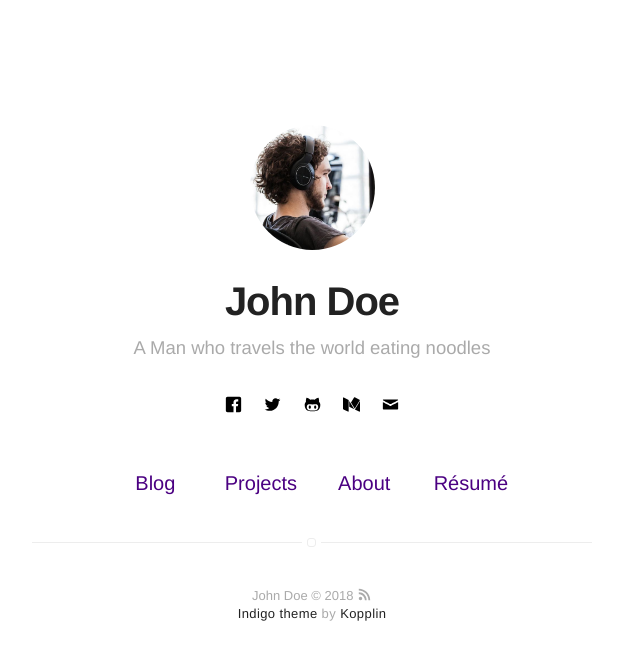
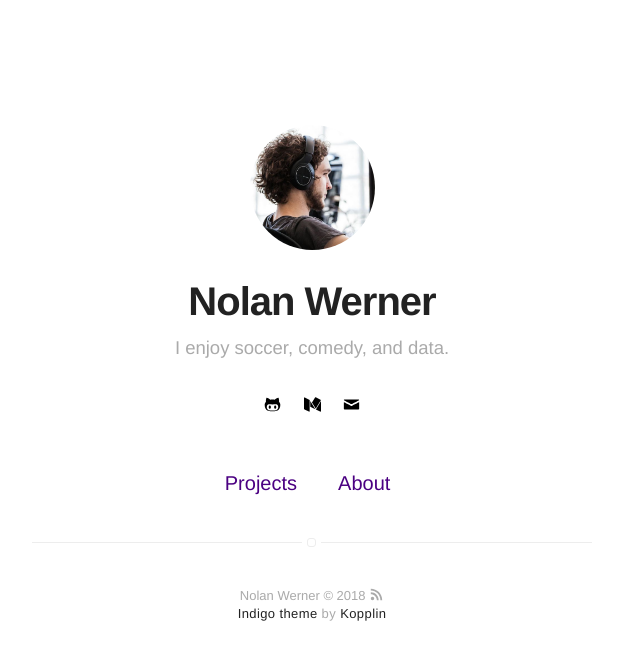
Before and after one commit to Granolanbar/Granolanbar.github.io, a Jekyll site: the page built from index.html, in a window 1280 px wide. Shown: the top 660 px of the page, without its empty margins (328-968 px from the left). Built offline with Jekyll 4.4.1, drawn with Linux system fonts in a browser that asks for light colours; some of the changed lines change nothing that is shown.

Commit message:
Updated _config.yml

```diff
--- a/_config.yml
+++ b/_config.yml
@@ -1,9 +1,9 @@
 # main text of home
-name: John Doe
-bio: A Man who travels the world eating noodles
+name: Nolan Werner
+bio: I enjoy soccer, comedy, and data.
 
 # twitter summary info
-description: A blog about technology and stuff related
+description: A blog about my data science projects
 
 # if it's an external image, update below for true
 # better with square images
@@ -12,12 +12,11 @@ picture: assets/images/profile.jpg
 
 # If you want to include your resume, set to true
 # and specify source (external or local).
-resume: true
-resume-external: true
-resume-url: https://google.com/?q=my+resume
+resume: false
+resume-external: false
+resume-url: #https://google.com/?q=my+resume
 
-url: https://koppl.in/indigo
-# your url: http://USERNAME.github.io
+url: http://Granolanbar.github.io
 
 permalink: /:title/
 
@@ -31,11 +30,11 @@ permalink: /:title/
 # if you don't want comments in your posts, leave categories empty
 disqus:
   shortname: mydisqus # enter this from your disqus account
-  categories: [blog, project] # only show disqus for posts that have these categories
+  categories: #[blog, project] # only show disqus for posts that have these categories
 
 # if you don't have any of social below, comment the line
-facebook: myfacebook
-twitter: mytwitter
+# facebook: myfacebook
+# twitter: mytwitter
 # google: mygoogle
 # instagram: myinstagram
 # pinterest: mypinterest
@@ -50,7 +49,7 @@ github: mygithub
 medium: medium
 # vimeo: myvimeo
 # lanyrd: mylanyrd
-email: myemail@gmail.com
+email: nrwerner17@gmail.com
 
 authors:
     johndoe:
@@ -80,7 +79,7 @@ projects: true
 
 # if you don't need "about" or "blog", comment them out below
 about: true
-blog: true
+#blog: true
 
 # do you want to show the "read time" of the posts?
 read-time: true
```
